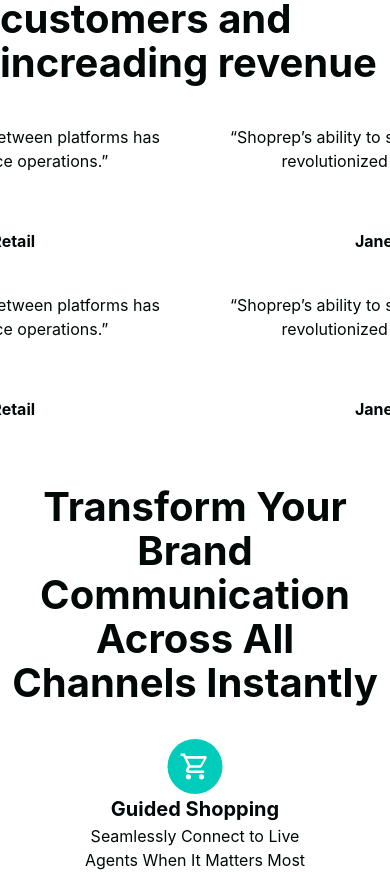
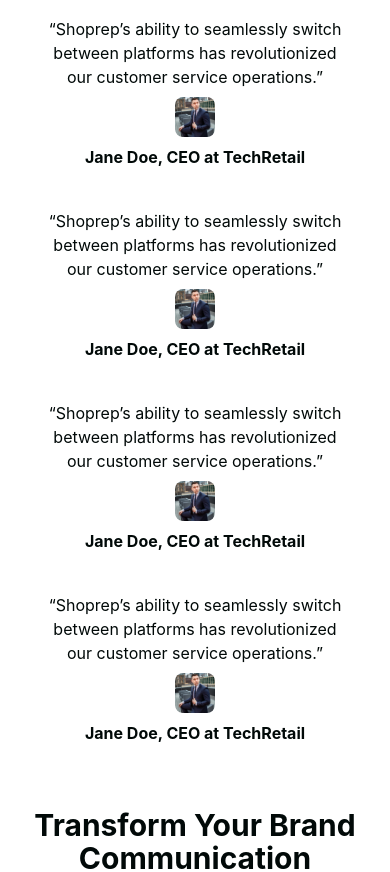
Before and after one commit to FaatehNaeem/SHOP-REP, a React (Vite) app: page / in a window 390 px wide. Shown: the part 4226-5098 px from the top of the page. Built offline with nearby package versions, Linux system fonts and the light colour scheme.

Commit message:
responsiveness in footer

```diff
--- a/src/components/common/footer.tsx
+++ b/src/components/common/footer.tsx
@@ -136,7 +136,7 @@
           <h2 className="text-primary-foreground">All rights reserved</h2>
         </div>
 
-        <div className="flex justify-end items-center w-[70%] gap-4 terms-container">
+        <div className="flex justify-end items-center w-[68%] gap-4 terms-container">
           <h2 className="text-primary-foreground">Term of Use</h2>
           <h2 className="text-primary-foreground">Privacy Policy</h2>
         </div>
--- a/src/components/testimonial.tsx
+++ b/src/components/testimonial.tsx
@@ -14,7 +14,10 @@
       className="flex flex-col justify-center items-center mt-2"
       style={{ width: width }}
     >
-      <p className="text-center" style={{ width: paragraphWidth }}>
+      <p
+        className="text-center testimonial-paragraph"
+        style={{ width: paragraphWidth }}
+      >
         {text}
       </p>
       <img
--- a/src/index.css
+++ b/src/index.css
@@ -525,3 +525,27 @@
     display: block;
   }
 }
+
+
+/* testimonials section  */
+
+@media (max-width:985px) and (min-width:0px){
+  .text-\[40px\]{
+  font-size: 30px;
+  text-align: center;
+  }
+  .testimonial-paragraph{
+  width: 300px !important;
+  }
+}
+
+@media (max-width:725px) and (min-width:0px){
+ .testimonial-section-container{
+  display: flex;
+  flex-direction: column;
+  /* width: 100%; */
+ }
+   /* .testimonial-paragraph{
+  width: 100% !important;
+  } */
+}
--- a/src/sections/automation-section.tsx
+++ b/src/sections/automation-section.tsx
@@ -10,7 +10,7 @@
           height={"261px"}
           className="automation-logo"
         />
-        <div className="flex flex-col ml-8 items-center automation-titles-container">
+        <div className="flex flex-col ml-2 items-center automation-titles-container">
           <h1 className="heading1">Experience the Full Potential of</h1>
           <h1 className="heading1">AI-Powered Support</h1>
         </div>
--- a/src/sections/testimonials-section.tsx
+++ b/src/sections/testimonials-section.tsx
@@ -2,7 +2,7 @@
 
 export default function TestimonialsSection() {
   return (
-    <>
+    <section>
       <div className="w-screen flex flex-col justify-center items-center mt-8">
         <img src="comma.svg" alt="" width={"46px"} height={"39px"} />
         <h1 className="text-[40px] font-bold">
@@ -11,10 +11,9 @@
         <h1 className="text-[40px] font-bold">
           delighting their customers and increading revenue{" "}
         </h1>
-          </div>
+      </div>
 
-          <div className="flex flex-row w-screen items-center justify-center gap-8 mt-8">
-
+      <div className="flex flex-row w-screen items-center justify-center gap-8 mt-8 testimonial-section-container">
         <Testimonial
           text={
             "“Shoprep’s ability to seamlessly switch between platforms has revolutionized our customer service operations.”"
@@ -30,8 +29,8 @@
           paragraphWidth="508px"
         />
       </div>
-          <div className="flex flex-row w-screen items-center justify-center gap-8 mt-8">
 
+      <div className="flex flex-row w-screen items-center justify-center gap-8 mt-8 testimonial-section-container">
         <Testimonial
           text={
             "“Shoprep’s ability to seamlessly switch between platforms has revolutionized our customer service operations.”"
@@ -47,6 +46,6 @@
           paragraphWidth="508px"
         />
       </div>
-    </>
+    </section>
   );
 }
```
